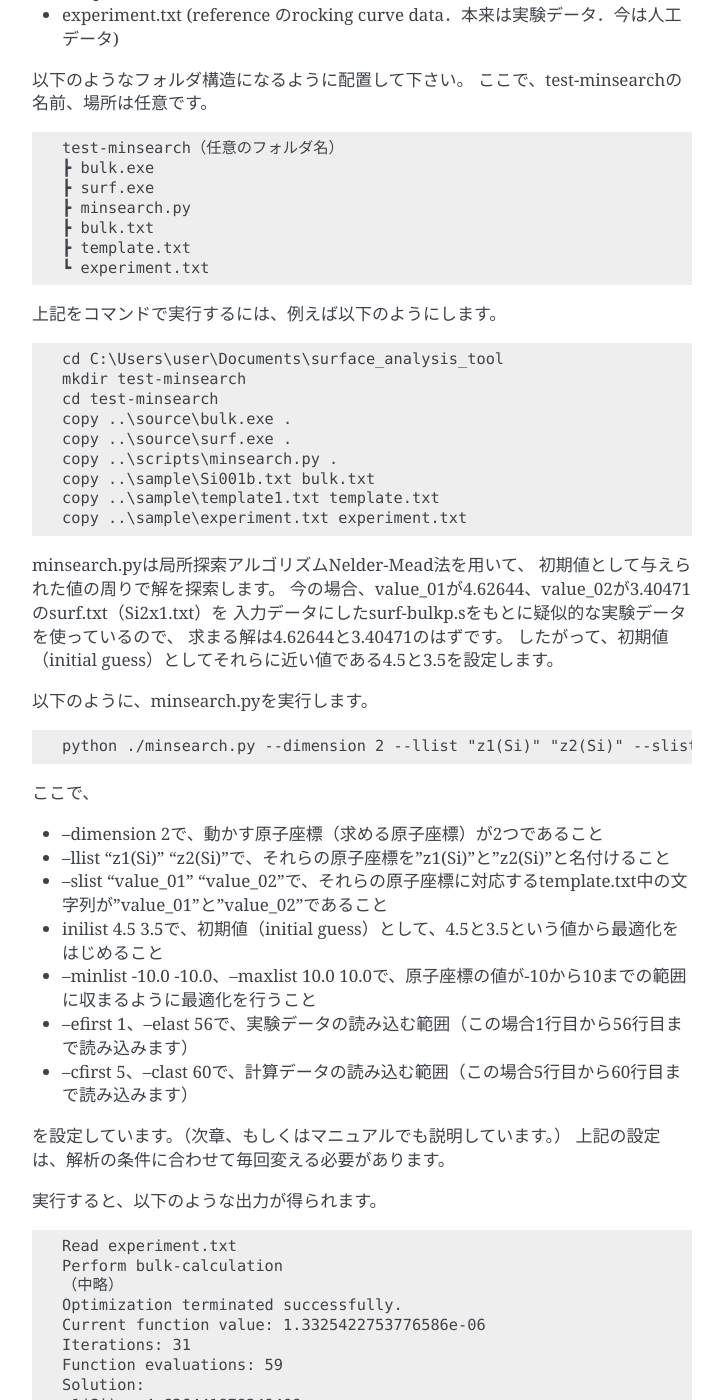
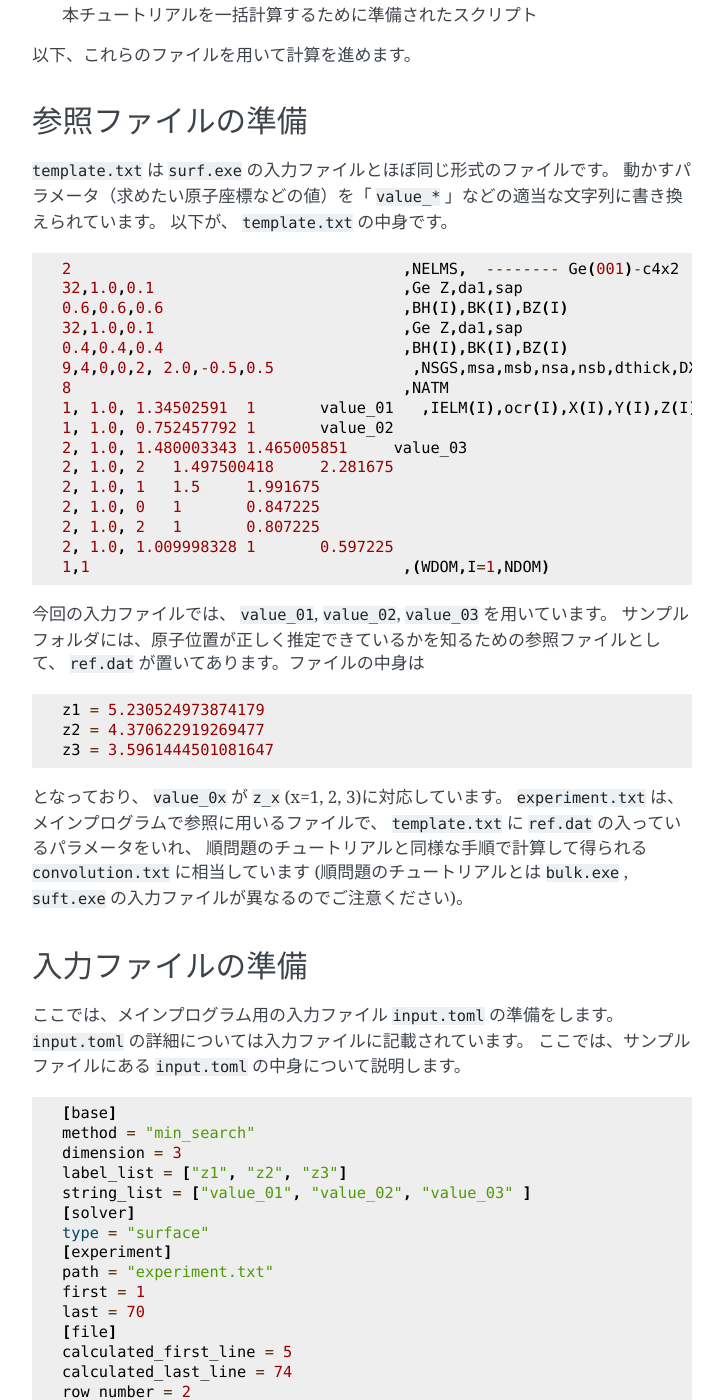
Before and after one commit to issp-center-dev/2DMAT, a Sphinx documentation site: the page built from doc/ja/source/tutorial/minsearch.rst, in a window 1280 px wide and 1400 px high, scrolled down 1095 px. Shown: the whole window, without its empty margins (388-1111 px from the left). Built offline with Sphinx 7.4.7, drawn with Linux system fonts in a browser that asks for light colours; some of the changed text lies outside the part shown.

Commit message:
upload tutorial for minsearch

```diff
--- a/doc/ja/source/input.rst
+++ b/doc/ja/source/input.rst
@@ -89,19 +89,19 @@
 
   形式: 整数型 (default: 5)
 
-  説明: 計算データファイルの最初の行指定。
+  説明: ソルバーにより計算された出力ファイルを読み込む範囲を指定するパラメータ。読み込む最初の行を指定。
 
 - ``calculated_last_line``
 
   形式: 整数型 (default: 60)
 
-  説明: 計算データファイルの最後の行指定。
+  説明: ソルバーにより計算された出力ファイルを読み込む範囲を指定するパラメータ。読み込む最後の行を指定。
 
 - ``row_number``
 
   形式: 整数型 (default: 8)
 
-  説明: .sファイルの何列目が00スポットかの指定。
+  説明: ソルバーにより計算された出力ファイルを読み込む範囲を指定するパラメータ。読み込む列を指定。
 
 
 [``experiment``] セクション
@@ -117,13 +117,13 @@
 
   形式: 整数型 (default: 1)
 
-  説明: 実験データファイルの最初の行指定。
+  説明: 実験データファイルを読み込む範囲を指定するパラメータ。実験ファイルを読み込む最初の行を指定。
 
 - ``last``
 
   形式: 整数型 (default: 56)
 
-  説明: 実験データファイルの最後の行指定。
+  説明: 実験データファイルを読み込む範囲を指定するパラメータ。実験ファイルを読み込む最後の行を指定。
 
 
 
@@ -145,9 +145,7 @@
 
   形式: 実数型のリスト。長さはdimensionの値と一致させます。 (default: [1.0, 1.0, 1.0] )
 
-  説明: 各パラメータの単位を指定するリスト。
-        探索アルゴリズム中では、各パラメータをそれぞれこれらの値で割ることで、
-        簡易的な無次元化・正規化を行います。
+  説明: 各パラメータの単位を指定するリスト。探索アルゴリズム中では、各パラメータをそれぞれこれらの値で割ることで、簡易的な無次元化・正規化を行います。
 
 - ``minlist``
 
--- a/doc/ja/source/tutorial/minsearch.rst
+++ b/doc/ja/source/tutorial/minsearch.rst
@@ -1,166 +1,269 @@
 ``minsearch`` を用いた解析
 ====================================
 
-ここでは、Nealder-Mead法を用いて回折データから原子座標を解析する
-逆問題の計算を行います。
+Nealder-Mead法を用いて回折データから原子座標を解析する逆問題の計算を行うことが可能です。
+
+``minsearch`` の計算手順は以下の通りです。
+
+1. 表面構造のバルク部分に関する計算実行
+
+   ``bulk.exe`` を ``sample/original/minsearch`` にコピーして計算を実行する。
+
+2. メインプログラムによるNealder-Mead法を用いた計算実行
+
+   ``src/2dmat/main.py`` を用いて計算実行し原子座標を推定する。
+
+メインプログラムでは以下の流れで計算します。
+
+0. 合わせたい参照ファイル (今回は後述する ``experiment.txt`` に相当)を準備する。
+
+1. 最適化したいパラメータの初期値 $$ x_0 $$ を与える。
+
+2. ソルバー(今回は ``surf.exe`` )を用いて参照ファイルと同じ物理量を計算する。
+
+3. 参照ファイルとのずれを計算する。
+
+4. Nealder-Mead法 (メインプログラムでは `scipy.optimize.fmin <https://docs.scipy.org/doc/scipy/reference/generated/scipy.optimize.fmin.html>`_ を使用)
+
+
+計算は合わせたい参照ファイル (今回は後述する ``experiment.txt`` に相当)に対して、
+メインプログラムで同じ物理量を解析。
+ここでは、人工的に作成したデータをもとに原子座標の位置を推定します。
+
+
+サンプルファイルは ``sample/original/minsearch`` にあります。
+フォルダには以下のファイルが格納されています。
+
+- ``bulk.txt``
+
+  ``bulk.exe`` の入力ファイル
+
+- ``experiment.txt`` , ``template.txt``
+
+  メインプログラムでの計算を進めるための参照ファイル
+
+- ``ref.dat``
+
+  本チュートリアルで求めたい回答が可能されたファイル
+
+- ``input.toml``
+
+  メインプログラムの入力ファイル
+
+- ``prepare.sh`` , ``do.sh``
+
+  本チュートリアルを一括計算するために準備されたスクリプト
+
+以下、これらのファイルを用いて計算を進めます。
+
+参照ファイルの準備
+~~~~~~~~~~~~~~~~~~~
+
+``template.txt`` は ``surf.exe`` の入力ファイルとほぼ同じ形式のファイルです。
+動かすパラメータ（求めたい原子座標などの値）を「 ``value_*`` 」などの適当な文字列に書き換えられています。
+以下が、 ``template.txt`` の中身です。
+
+.. code-block::
+
+    2                                    ,NELMS,  -------- Ge(001)-c4x2
+    32,1.0,0.1                           ,Ge Z,da1,sap
+    0.6,0.6,0.6                          ,BH(I),BK(I),BZ(I)
+    32,1.0,0.1                           ,Ge Z,da1,sap
+    0.4,0.4,0.4                          ,BH(I),BK(I),BZ(I)
+    9,4,0,0,2, 2.0,-0.5,0.5               ,NSGS,msa,msb,nsa,nsb,dthick,DXS,DYS
+    8                                    ,NATM
+    1, 1.0, 1.34502591	1	value_01   ,IELM(I),ocr(I),X(I),Y(I),Z(I)
+    1, 1.0, 0.752457792	1	value_02
+    2, 1.0, 1.480003343	1.465005851	value_03
+    2, 1.0, 2	1.497500418	2.281675
+    2, 1.0, 1	1.5	1.991675
+    2, 1.0, 0	1	0.847225
+    2, 1.0, 2	1	0.807225
+    2, 1.0, 1.009998328	1	0.597225
+    1,1                                  ,(WDOM,I=1,NDOM)
+
+
+今回の入力ファイルでは、 ``value_01``, ``value_02``, ``value_03`` を用いています。
+サンプルフォルダには、原子位置が正しく推定できているかを知るための参照ファイルとして、
+``ref.dat`` が置いてあります。ファイルの中身は
+
+.. code-block::
+
+    z1 = 5.230524973874179
+    z2 = 4.370622919269477
+    z3 = 3.5961444501081647
+
+となっており、 ``value_0x`` が ``z_x`` (x=1, 2, 3)に対応しています。
+``experiment.txt`` は、メインプログラムで参照に用いるファイルで、
+``template.txt`` に ``ref.dat`` の入っているパラメータをいれ、
+順問題のチュートリアルと同様な手順で計算して得られる ``convolution.txt`` に相当しています
+(順問題のチュートリアルとは ``bulk.exe`` , ``suft.exe`` の入力ファイルが異なるのでご注意ください)。
+
+
+入力ファイルの準備
+~~~~~~~~~~~~~~~~~~~
+
+ここでは、メインプログラム用の入力ファイル ``input.toml`` の準備をします。
+``input.toml`` の詳細については入力ファイルに記載されています。
+ここでは、サンプルファイルにある ``input.toml`` の中身について説明します。
+
+.. code-block::
+
+    [base]
+    method = "min_search"
+    dimension = 3
+    label_list = ["z1", "z2", "z3"]
+    string_list = ["value_01", "value_02", "value_03" ]
+    [solver]
+    type = "surface"
+    [experiment]
+    path = "experiment.txt"
+    first = 1
+    last = 70
+    [file]
+    calculated_first_line = 5
+    calculated_last_line = 74
+    row_number = 2
+
+最初に ``[base]`` セクションについて説明します。
+
+- ``method`` は手法選択するキーで、 ``min_search`` を指定することでNealder-Mead法を用いた原子座標の推定が行われます。
+
+- ``dimension`` は最適化したい変数の個数で、今の場合は ``template.txt`` で説明したように3つの変数の最適化を行うので、``3`` を指定します。
+
+- ``label_list`` は、``value_0x`` (x=1,2,3) を出力する際につけるラベル名のリストです。
+
+- ``string_list`` は、 ``template.txt`` で読み込む、動かしたい変数の名前のリストです。
+
+``[solver]`` セクションではメインプログラムの内部で使用するソルバーを指定します。
+このチュートリアルでは、``surf.exe`` を用いた解析を行うので、 ``surface`` を指定します。
+
+``[experiment]`` セクションでは、実験データの置いてある場所と読みこむ範囲を指定します。
+
+- ``path`` は実験データが置いてあるパスを指定します。
+
+- ``first`` は実験データファイルを読み込む最初の行数を指定します。
+
+- ``end`` は実験データファイルを読み込む最後の行数を指定します。
+
+``[file]`` セクションでは、メインプログラム内部で呼び出す ``surf.exe`` により得られた出力ファイルを読み込む際のオプションを指定します。
+
+- ``calculated_first_line`` は出力ファイルを読み込む最初の行数を指定します。
+
+- ``calculated_last_line`` は出力ファイルを読み込む最後の行数を指定します。
+
+- ``row_number`` は出力ファイルの何列目を読み込むかを指定します。
+
+ここではデフォルト値を用いるため省略しましたが、
+Nealder-Mead法で探索するパラメータ空間の指定や収束判定のパラメータについては、``param`` セクションで行うことが可能です。
+詳細については入力ファイルの章をご覧ください。
 
 計算実行
 ~~~~~~~~~~~~
 
-逆問題を実行するためのPythonスクリプトminsearch.pyを
-フォルダtest-minsearchに移動し、ここに
-Fortranの実行ファイル(bulk.exe, surf.exe)、
-Siの結晶データ(Si001b.txt)をコピーします。
-結晶データの名前はbulk.txtとします。
+最初にサンプルファイルが置いてあるフォルダへ移動します(以下、本ソフトウェアをダウンロードしたディレクトリ直下にいることを仮定します).
 
-ここでは、前章で作成したconvolution.txtを疑似的な実験データとみなし、
-experiment.txtとしてコピーしたものを用います。
-これは、sampleフォルダにあります。
-理論データsurf-bulkP.sをもとにつくられたデータなので、
-これを実験データとみなして最適化を行えば、
-求まる解は前章で用いたsurf.txt（Si2x1.txt）にある数値と厳密に同じになります。
+.. code-block::
 
-また、同フォルダには、surf.txt（Si2x1.txt）を以下のように編集したファイルが、
-template1.txtとして用意されています。surf.txt（Si2x1.txt）の中で、
-動かすパラメータ（求めたい原子座標などの値）を「value_*」などの適当な文字列に
-書き換えたものです。
+    cd sample/original/minsearch
 
-.. code-block:: none
+順問題の時と同様に、``bulk.exe`` と ``surf.exe`` をコピーします。
 
-   2      ,NELMS,  -------- Si(001)-2x1
-   14,1.0,0.1     ,Si Z,da1,sap
-   0.6,0.6,0.6     ,BH(I),BK(I),BZ(I)
-   14,1.0,0.1     , Si Z,da1,sap
-   0.4,0.4,0.4     ,BH(I),BK(I),BZ(I)
-   6, 2,0,0,1, 1.7, -0.5,0.5          ,NSGS,msa,msb,nsa,nsb,dthick,DXS,DYS
-   6      ,NATM
-   1, 1, 0.3176, 0  ,value_01    ,IELM(I),ocr(I),X(I),Y(I),Z(I)
-   2, 1, 0.4689, 0.5,value_02
-   2, 1, 1  , 0.5,    2.15579
-   2, 1, 0  , 0.5,    1.90049
-   2, 1, 1  , 0  ,    0.74396
-   2, 1, 0  , 0  ,    0.59726
-   1,1           ,(WDOM,I=1,NDOM)
+.. code-block::
 
-ここでは、2つのSi原子のz座標の値、4.62644と3.40471を求めることにします。
-まず、実行用フォルダを作成し、以下のファイルを配置します。
+    cp ../../../src/TRHEPD/bulk.exe .
+    cp ../../../src/TRHEPD/surf.exe .
 
-- minsearch.py (プログラム本体)
-- bulk.exe (バルク計算プログラム)
-- surf.exe (表面計算プログラム)
-- bulk.txt （バルク入力ファイル.Si001b.txtのファイル名を変更したもの）
-- template.txt (表面入力ファイルsurf.txtのもととなるテンプレート。sampleのtemplate1.txtをコピーして用いる。)
-- experiment.txt (reference のrocking curve data．本来は実験データ．今は人工データ)
+最初に ``bulk.exe`` を実行し、``bulkP.b`` を作成します。
 
-以下のようなフォルダ構造になるように配置して下さい。
-ここで、test-minsearchの名前、場所は任意です。
+.. code-block::
 
-.. code-block:: none
+    ./bulk.exe
 
-   test-minsearch（任意のフォルダ名）
-   ┣ bulk.exe
-   ┣ surf.exe
-   ┣ minsearch.py
-   ┣ bulk.txt
-   ┣ template.txt
-   ┗ experiment.txt
+そのあとに、メインプログラムを実行します(計算時間は通常のPCで数秒程度で終わります)。
 
-上記をコマンドで実行するには、例えば以下のようにします。
+.. code-block::
 
-.. code-block:: none
+    python3 ../../../src/2dmat/main.py input.toml | tee log.txt
 
-   cd C:\Users\user\Documents\surface_analysis_tool
-   mkdir test-minsearch
-   cd test-minsearch
-   copy ..\source\bulk.exe .
-   copy ..\source\surf.exe .
-   copy ..\scripts\minsearch.py .
-   copy ..\sample\Si001b.txt bulk.txt
-   copy ..\sample\template1.txt template.txt
-   copy ..\sample\experiment.txt experiment.txt
+実行すると、以下の様な出力がされます。
 
-minsearch.pyは局所探索アルゴリズムNelder-Mead法を用いて、
-初期値として与えられた値の周りで解を探索します。
-今の場合、value_01が4.62644、value_02が3.40471のsurf.txt（Si2x1.txt）を
-入力データにしたsurf-bulkp.sをもとに疑似的な実験データを使っているので、
-求まる解は4.62644と3.40471のはずです。
-したがって、初期値（initial guess）としてそれらに近い値である4.5と3.5を設定します。
+.. code-block::
 
-以下のように、minsearch.pyを実行します。
+    Read experiment.txt
+    z1 =  5.25000
+    z2 =  4.25000
+    z3 =  3.50000
+    [' 5.25000', ' 4.25000', ' 3.50000']
+    PASS : degree in lastline = 7.0
+    PASS : len(calculated_list) 70 == len(convolution_I_calculated_list)70
+    R-factor = 0.015199251773721183
+    z1 =  5.50000
+    z2 =  4.25000
+    z3 =  3.50000
+    [' 5.50000', ' 4.25000', ' 3.50000']
+    PASS : degree in lastline = 7.0
+    PASS : len(calculated_list) 70 == len(convolution_I_calculated_list)70
+    R-factor = 0.04380131351780189
+    z1 =  5.25000
+    z2 =  4.50000
+    z3 =  3.50000
+    [' 5.25000', ' 4.50000', ' 3.50000']
+    ...
 
-.. code-block:: none
+``z1``, ``z2``, ``z3`` に各ステップでの候補パラメータと、その時の``R-factor`` が出力されます。
+また各ステップでの計算結果は ``Logxxxxx`` (xxxxxにステップ数)のフォルダに出力されます。
+最終的に推定されたパラメータは、``res.dat`` に出力されます。今の場合、
 
-   python ./minsearch.py --dimension 2 --llist "z1(Si)" "z2(Si)" --slist "value_01" "value_02" --inilist 4.5 3.5 --minlist -10.0 -10.0 --maxlist 10.0 10.0 --efirst 1 --elast 56 --cfirst 5 --clast 60
+.. code-block::
 
-ここで、
+    z1 = 5.230524973874179
+    z2 = 4.370622919269477
+    z3 = 3.5961444501081647
 
-- --dimension 2で、動かす原子座標（求める原子座標）が2つであること
-- --llist "z1(Si)" "z2(Si)"で、それらの原子座標を"z1(Si)"と"z2(Si)"と名付けること
-- --slist "value_01" "value_02"で、それらの原子座標に対応するtemplate.txt中の文字列が"value_01"と"value_02"であること
-- inilist 4.5 3.5で、初期値（initial guess）として、4.5と3.5という値から最適化をはじめること
-- --minlist -10.0 -10.0、--maxlist 10.0 10.0で、原子座標の値が-10から10までの範囲に収まるように最適化を行うこと
-- --efirst 1、--elast 56で、実験データの読み込む範囲（この場合1行目から56行目まで読み込みます）
-- --cfirst 5、--clast 60で、計算データの読み込む範囲（この場合5行目から60行目まで読み込みます）
+が得られ、正解のデータ ``ref.dat`` と同じ値が得られていることがわかります。
+なお、一括計算するスクリプトとして ``do.sh`` を用意しています。
+``do.sh`` では ``res.dat`` と ``ref.dat`` の差分も比較しています。
+以下、説明は割愛しますが、その中身を掲載します。
 
-を設定しています。（次章、もしくはマニュアルでも説明しています。）
-上記の設定は、解析の条件に合わせて毎回変える必要があります。
+.. code-block::
 
-実行すると、以下のような出力が得られます。
+    sh ./prepare.sh
 
-.. code-block:: none
+    ./bulk.exe
 
-   Read experiment.txt
-   Perform bulk-calculation
-   （中略）
-   Optimization terminated successfully.
-   Current function value: 1.3325422753776586e-06
-   Iterations: 31
-   Function evaluations: 59
-   Solution:
-   z1(Si) = 4.626441878249409
-   z2(Si) = 3.404705315811605
+    time python3 ../../../src/2dmat/main.py input.toml | tee log.txt
+    tail -n3 log.txt > res.dat
 
-59回R-factorの計算が行われ、31回のiterationで、
-z1(Si) = 4.626441878249409,
-z2(Si) = 3.404705315811605
-という解が求まりました。
-
-
+    echo diff res.dat ref.dat
+    res=0
+    diff res.dat ref.dat || res=$?
+    if [ $res -eq 0 ]; then
+      echo Test PASS
+      true
+    else
+      echo Test FAILED: res.dat and ref.dat differ
+      false
+    fi
 
 計算結果の可視化
-~~~~~~~~~~~~~~~~~
-31回のiterationそれぞれにおけるロッキングカーブのデータが、
-Extra_Log00000001からExtra_Log00000031に保存されています。
-Extra_Log00000001にあるRockingCurve.txtをRockingCurve_ini.txt、
-Extra_Log00000031にあるRockingCurve.txtをRockingCurve_con.txtとして準備し、
-draw_RC_double.pyを実行します。
+~~~~~~~~~~~~~~~~~~~
 
-.. code-block:: none
+それぞれのステップでのロッキングカーブのデータは、``Logxxxxx`` (xxxxはステップ数)に ``RockingCurve.txt`` として保存されています。
+このデータを可視化するツール ``draw_RC_double.py`` が準備されています。
+ここでは、このツールを利用して結果を可視化します。
 
-    copy Extra_Log00000001\RockingCurve.txt RockingCurve_ini.txt
-    copy Extra_Log00000031\RockingCurve.txt RockingCurve_con.txt
-    copy ..\scripts\draw_RC_double.py .
+.. code-block::
+
+    cp Log00000001/RockingCurve.txt RockingCurve_ini.txt
+    cp Log00000017/RockingCurve.txt RockingCurve_con.txt
+    cp ../../../script/draw_RC_double.py .
     python draw_RC_double.py
 
-実行すると、以下のようなグラフRC_double.pngが得られます。
+上記を実行することで、``RC_double_minsearch.png`` が出力されます。
 
-.. figure:: ../img/RC_double1.png
+.. figure:: ../img/RC_double_minsearch.png
 
-initialとして青で示したグラフが、原子座標が初期値（4.5と3.5）のロッキングカーブになります。
-convergedとして緑で示したグラフが、原子座標が収束後の値
-（4.626441878249409と3.404705315811605）のロッキングカーブになります。
-このように、最適化が行われる前と後で、ロッキングカーブが
-どの程度変化したかをグラフで見ることができます。
+    Nealder-Mead法を用いた解析。赤丸が実験値、青線が最初のステップでのロッキングカーブ、緑線が最後に得られたロッキングカーブを表す。
 
-また、draw_RC_single.pyを用いて、1つのロッキングカーブを
-グラフ化することもできます。
-
-.. code-block:: none
-
-   copy Extra_Log00000031\RockingCurve.txt .
-   copy ..\scripts\draw_RC_single.py .
-   python draw_RC_single.py
-
-上記実行により、ロッキングカーブがRC_single.pngに出力されます。
-
-.. figure:: ../img/RC_single1.png
+図から最後のステップでは実験値と一致していることがわかります。
```
Also changed, not shown: doc/ja/source/tutorial/direct.rst (+15 -15 lines), doc/ja/source/img/RC_double_minsearch.png (added), 2 other files.
